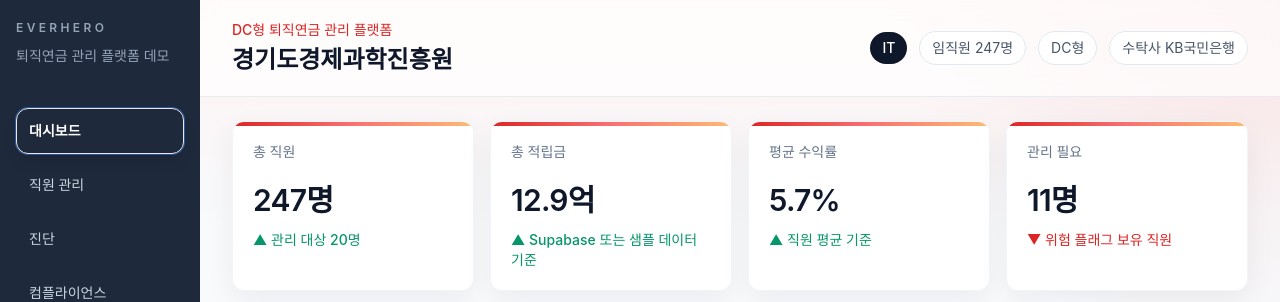
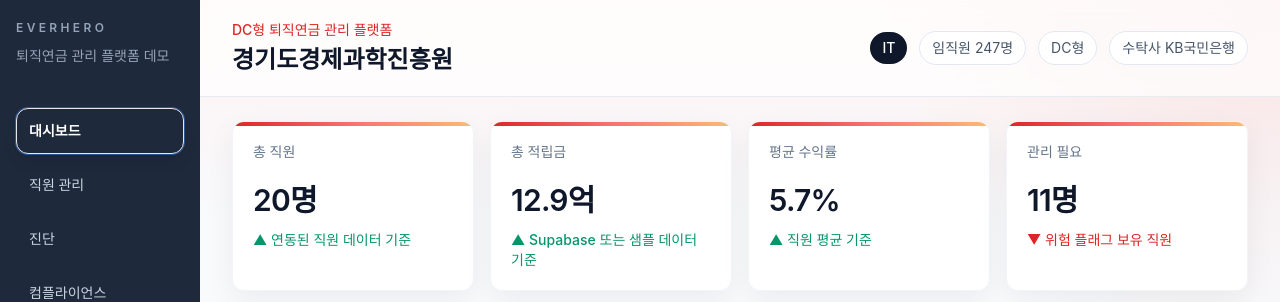
Before and after one commit to SegaeShin/everhero_v2, a Next.js app: page / in a window 1280 px wide. Shown: the top 302 px of the page. Built offline with nearby package versions, Linux system fonts and the light colour scheme; no server answers; the database is empty; a web font is replaced by a local one.

Commit message:
Add repo docs and align dashboard employee count

```diff
--- a/app/page.tsx
+++ b/app/page.tsx
@@ -1,10 +1,10 @@
 import { RiskAlertList } from "@/components/dashboard/RiskAlertList";
 import { StatCard } from "@/components/dashboard/StatCard";
-import { getCompanyProfile, getEmployees } from "@/lib/data";
+import { getEmployees } from "@/lib/data";
 import { formatAmount } from "@/lib/format";
 
 export default async function DashboardPage() {
-  const [companyProfile, employees] = await Promise.all([getCompanyProfile(), getEmployees()]);
+  const employees = await getEmployees();
   const totalBalance = employees.reduce((sum, employee) => sum + employee.balance, 0);
   const averageReturn =
     employees.length === 0
@@ -15,8 +15,8 @@ export default async function DashboardPage() {
   const dashboardStats = [
     {
       label: "총 직원",
-      value: `${companyProfile.employeeCount.toLocaleString("ko-KR")}명`,
-      subValue: `관리 대상 ${employees.length}명`,
+      value: `${employees.length.toLocaleString("ko-KR")}명`,
+      subValue: "연동된 직원 데이터 기준",
       trend: "up" as const
     },
     {
```
Also changed, not shown: 2 other files (tests, documents, lock files or other folders).
